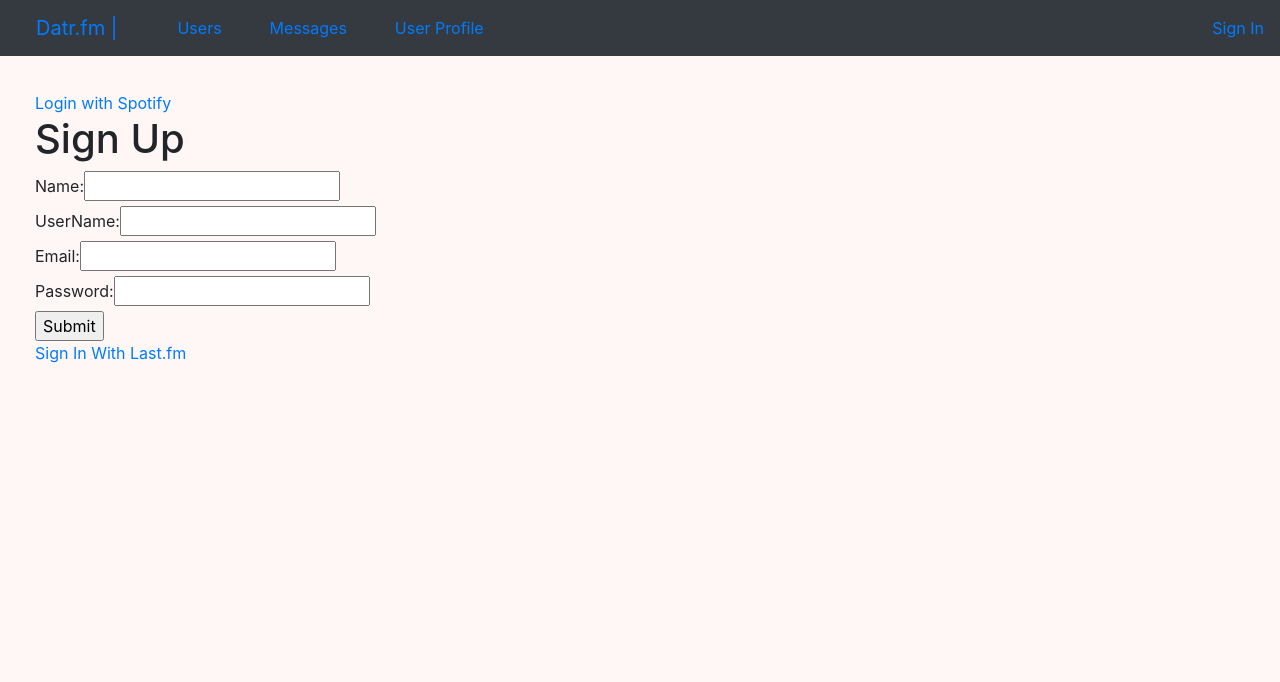
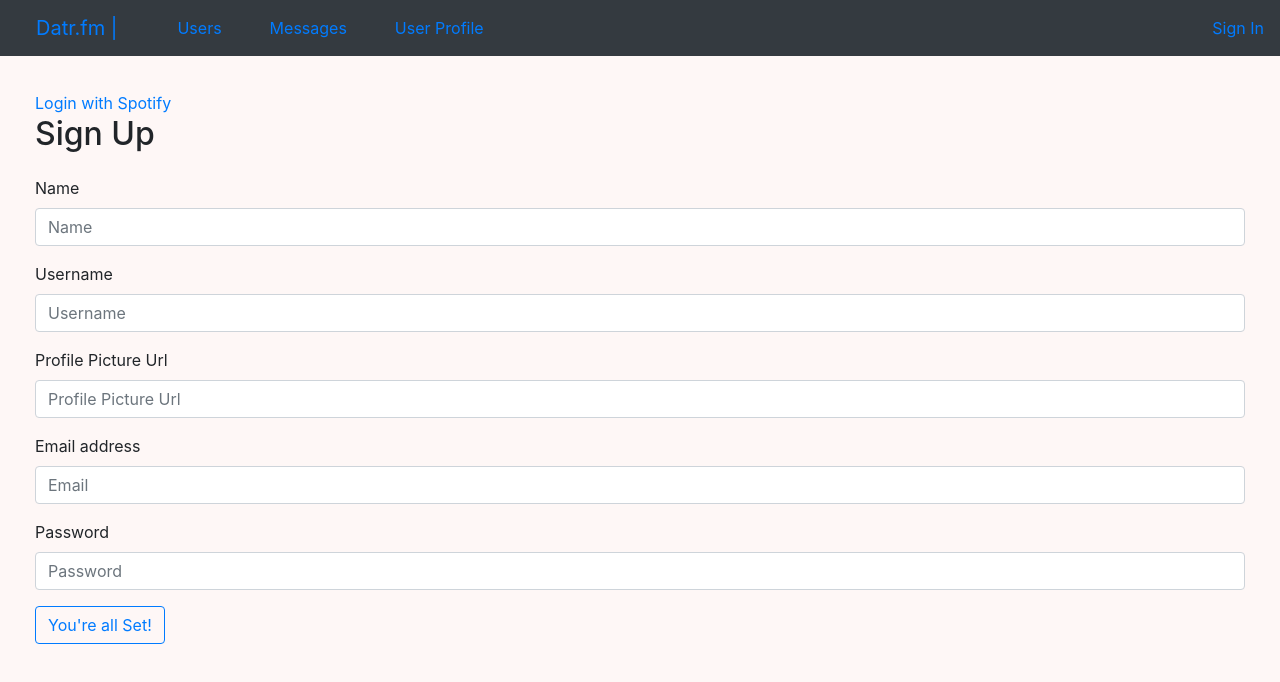
Before and after one commit to augustoibarrola/datr.fm, a React (Create React App) app: page /signup in a window 1280 px wide. Shown: the top 682 px of the page. Built offline with nearby package versions, Linux system fonts and the light colour scheme; no server answers.

Commit message:
added search bar to usersindex.js

```diff
--- a/src/App.js
+++ b/src/App.js
@@ -56,9 +56,10 @@ const App = () => {
       event.preventDefault()
       let name = event.target[0].value
       let userName = event.target[1].value
-      let email = event.target[2].value
+      let imageUrl = event.target[2].value
+      let email = event.target[3].value
       let description = ''
-      let password = event.target[3].value
+      let password = event.target[4].value
 
       fetch(usersAPI_URL, {
           method: 'POST',
@@ -70,10 +71,19 @@ const App = () => {
           body: JSON.stringify({
               user: {
                   name: name,
+                  // age:
                   username: userName,
                   email: email,
                   description: description,
+                  image_url: imageUrl,
                   password: password
+                  // t.string "name"
+                  // t.integer "age"
+                  // t.string "username"
+                  // t.string "email"
+                  // t.text "description"
+                  // t.string "image_url"
+                  // t.string "password_digest"
               }
           })
       })
@@ -82,6 +92,7 @@ const App = () => {
         console.log("NEW_USER => ", newUser)
         localStorage.setItem("token", newUser.jwt)
         setPresentUser(newUser.user)
+        // setUsers(newUser.users)
       })
   }
 
@@ -160,16 +171,16 @@ const App = () => {
 
     // fetch(`http://ws.audioscrobbler.com/2.0/?method=user.getweeklyalbumchart&user=OtsuguaalorrabI&api_key=${key}&format=json`)
     // fetch(`http://ws.audioscrobbler.com/2.0/?method=user.getweeklyalbumchart&user=OtsuguaalorrabI&api_key=${lastfmKey}&format=json`)
-    fetch(`http://ws.audioscrobbler.com/2.0/?method=user.getlovedtracks&user=rj&api_key=${lastfmKey}&format=json`)
+    // fetch(`http://ws.audioscrobbler.com/2.0/?method=user.getlovedtracks&user=rj&api_key=${lastfmKey}&format=json`)
 
-    .then( response => {
-        if (response.ok) {
-            return response.json();
-        }
-        throw new Error('error');
-    })
-    .then(data => setLastfmReturnData(data))
-    .catch(() => setLastfmReturnData( { error: 'Fetch request didn\'t work' } ) )
+    // .then( response => {
+    //     if (response.ok) {
+    //         return response.json();
+    //     }
+    //     throw new Error('error');
+    // })
+    // .then(data => setLastfmReturnData(data))
+    // .catch(() => setLastfmReturnData( { error: 'Fetch request didn\'t work' } ) )
 
   }, [])
 
--- a/src/Components/SignInForm.js
+++ b/src/Components/SignInForm.js
@@ -27,7 +27,7 @@ function SignInForm(props) {
                 <h2> Sign In Please</h2>
             </div>
             <div>
-            <Form onSubmit={(event) => props.signInSubmitHandler(event)}>
+                <Form onSubmit={(event) => props.signInSubmitHandler(event)}>
                     <Form.Row className="align-items-center">
 
                         <Col xs="auto">
--- a/src/Components/SignUpForm.js
+++ b/src/Components/SignUpForm.js
@@ -1,46 +1,102 @@
 import React from 'react'
 import { Link } from 'react-router-dom'
+import { Form, InputGroup, FormControl, Button } from 'react-bootstrap'
 
 function SignUpForm(props) {
 
+    // return(
+    //     <div>
+    //         <h1>Sign Up</h1>
+    //         <form onSubmit={(event) => props.signUpSubmitHandler(event)}>
+
+    //             <div>
+    //                 <label>Name:</label>
+    //                 <input type="text"/>
+    //             </div>
+
+    //             <div>
+    //                 <label>UserName:</label>
+    //                 <input type="text"/>
+    //             </div>
+
+    //             <div>
+    //                 <label>Email: </label>
+    //                 <input type="email" />
+    //             </div>
+
+    //             <div>
+    //                 <label>Password:</label>
+    //                 <input type="password"/>
+    //             </div>
+
+    //             <div>
+    //                 {/* <Redirect to="/" > */}
+    //                     <input type="submit"/>
+    //                 {/* </Redirect> */}
+    //             </div>
+
+    //         </form>
+
+    //         <Link to="/lastfm"> Sign In With Last.fm </Link>
+    //           {/* make above the sign in button to last.fm sign in  */}
+
+    //     </div>
+    // )
+
+    const signUpHeadingStyling = {
+        paddingBottom: '15px'
+    }
+
     return(
         <div>
-            <h1>Sign Up</h1>
-            <form onSubmit={(event) => props.signUpSubmitHandler(event)}>
+            <div style={signUpHeadingStyling}>
+                <h2> Sign Up </h2>
+            </div>
+            <Form onSubmit={(event) => props.signUpSubmitHandler(event)}>
 
-                <div>
-                    <label>Name:</label>
-                    <input type="text"/>
-                </div>
+                <Form.Group controlId="formGroupName">
+                    <Form.Label>Name</Form.Label>
+                        <FormControl id="inlineFormInputGroup" placeholder="Name" />
+                </Form.Group>
 
-                <div>
-                    <label>UserName:</label>
-                    <input type="text"/>
-                </div>
+                <Form.Group controlId="formGroupUsername">
+                    <Form.Label>Username</Form.Label>
+                        <FormControl id="inlineFormInputGroup" placeholder="Username" />
+                </Form.Group>
 
-                <div>
-                    <label>Email: </label>
-                    <input type="email" />
-                </div>
+                {/* <Form.Group controlId="formGroupProfilePicture">
+                    <Form.Label>Profile Picture</Form.Label>
+                    <Form.File
+                        id="custom-file-translate-scss"
+                        label="Profile Picture "
+                        lang="en"
+                        custom
+                    />
+                </Form.Group> */}
 
-                <div>
-                    <label>Password:</label>
-                    <input type="password"/>
-                </div>
+                <Form.Group controlId="formGroupProfile Picture Url">
+                    <Form.Label>Profile Picture Url</Form.Label>
+                        <FormControl id="inlineFormInputGroup" placeholder="Profile Picture Url" />
+                </Form.Group>
 
-                <div>
-                    {/* <Redirect to="/" > */}
-                        <input type="submit"/>
-                    {/* </Redirect> */}
-                </div>
+                <Form.Group controlId="formGroupEmail">
+                    <Form.Label>Email address</Form.Label>
+                    <Form.Control type="email" placeholder="Email" />
+                </Form.Group>
 
-            </form>
+                <Form.Group controlId="formGroupPassword">
+                    <Form.Label>Password</Form.Label>
+                    <Form.Control type="password" placeholder="Password" />
+                </Form.Group>
 
-            <Link to="/lastfm"> Sign In With Last.fm </Link>
-              {/* make above the sign in button to last.fm sign in  */}
 
+                <Button variant="outline-primary" type="submit"> You're all Set! </Button>{' '}
+
+            </Form>
         </div>
     )
 }
 
+
+
 export default SignUpForm
--- a/src/Components/UserProfileComponent.js
+++ b/src/Components/UserProfileComponent.js
@@ -5,8 +5,8 @@ import TopArtistWidget from './TopArtistWidget'
 
 const UserProfileComponent = (props) => {
 console.log(props)
-    const [lovedTracks, setlovedTracks] = useState(props.lastfmData.lovedtracks.track)
-console.log("lovedTracks => ", lovedTracks)
+    // const [lovedTracks, setlovedTracks] = useState(props.lastfmData.lovedtracks.track)
+// console.log("lovedTracks => ", lovedTracks)
 
     useEffect(() => {
         // fetch(`http://ws.audioscrobbler.com/2.0/?method=user.gettopartists&user=OtsuguaalorrabI&api_key=${key}&format=json`)
@@ -59,9 +59,9 @@ console.log("lovedTracks => ", lovedTracks)
                   <Nav.Link eventKey="top-artists"> Top Artists </Nav.Link>
                     <h2>Top Artists: </h2>
                       <CardDeck>
-                        {props.lastfmData.lovedtracks.track.map( track => <TopArtistWidget track={track} /> ) }
+                        {/* {props.lastfmData.lovedtracks.track.map( track => <TopArtistWidget track={track} /> ) } */}
                       </CardDeck>
-                  <Nav.Link eventKey="link-2">Link</Nav.Link>
+                  {/* <Nav.Link eventKey="link-2">Link</Nav.Link> */}
                   {/* <Nav.Link eventKey="disabled" disabled>Disabled</Nav.Link> */}
                 </Nav>
           </div>
--- a/src/Containers/UsersIndex.js
+++ b/src/Containers/UsersIndex.js
@@ -1,4 +1,4 @@
-import React from 'react'
+import React, { useEffect, useState } from 'react'
 import UserProfileComponent from '../Components/UserProfileComponent.js'
 import { CardDeck } from 'react-bootstrap'
 import { Link, NavLink } from 'react-router-dom'
@@ -6,14 +6,41 @@ import UserProfileWidget from '../Components/UserProfileWidget.js'
 
 const UsersIndex = (props) => {
 
+    const [searchTerm, setSearchTerm] = useState("")
+    const [searchResults, setSearchResults] = useState([])
+
     // const mapUsers = (props) => {
     //     props.users.map(user =>  <Link to={`/users/${user.id}`} ><UserProfileComponent id={user.id} key={user} user={user} presentUser={props.presentUser} likedButton={props.likedButton}/></Link>)
     // }
+
+    useEffect(() => {
+        const results = props.users.filter(user => user.username.toLowerCase().includes(searchTerm))
+        setSearchResults(results)
+    }, [searchTerm])
+
+    const handleSearchBarChange = (event) => {
+        setSearchTerm(event.target.value)
+    }
     return(
-        <div className="card-deck">
-            <CardDeck>
-                    {props.users.map( user =>  <UserProfileWidget user={user} likedButton={props.likedButton}/>)}
-            </CardDeck>
+        <div>
+            <div className="search-bar-div">
+                {/* search bar should go here  */}
+                <input type="text" placeholder="Looks for Love" onChange={handleSearchBarChange} />
+            </div>
+
+            <div className="search-results-div">
+                <ul>
+                    { searchResults.map( user =>  <UserProfileWidget user={user} likedButton={props.likedButton}/> ) }
+                    {console.log("search results => ", searchResults)}
+                </ul>
+            </div>
+
+            <div className="card-deck">
+                <CardDeck>
+                        {props.users.map( user =>  <UserProfileWidget user={user} likedButton={props.likedButton}/>)}
+                </CardDeck>
+            </div>
+
         </div>
     )
 }
```
